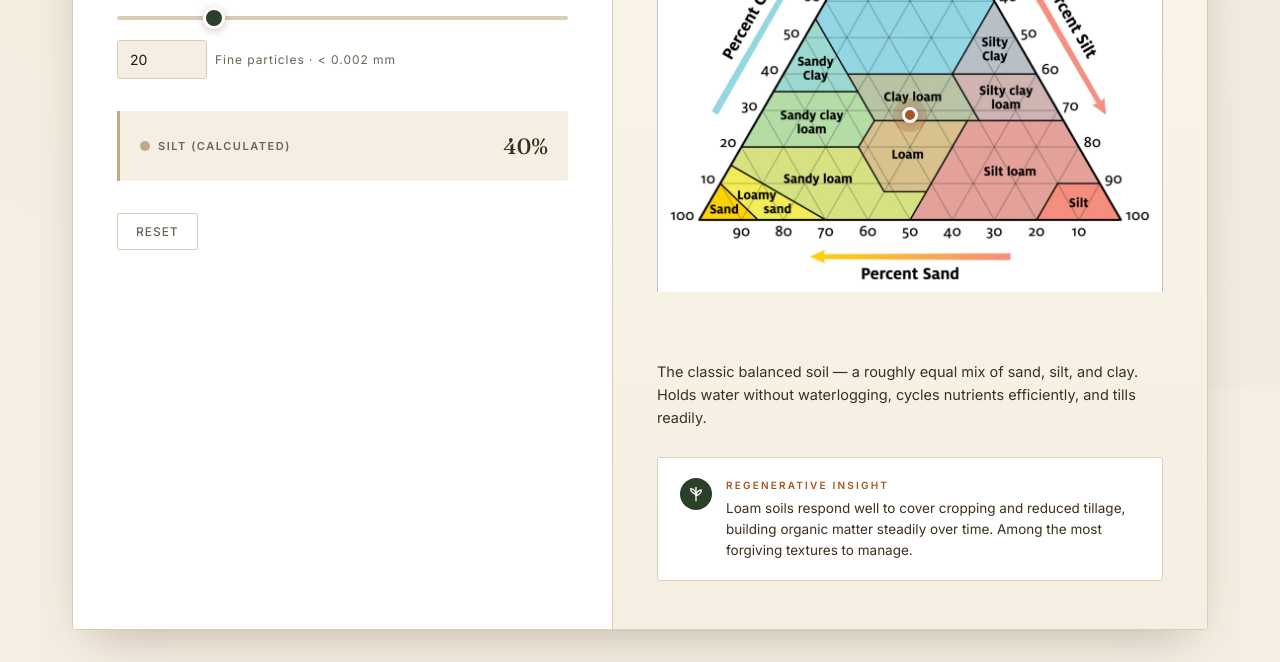
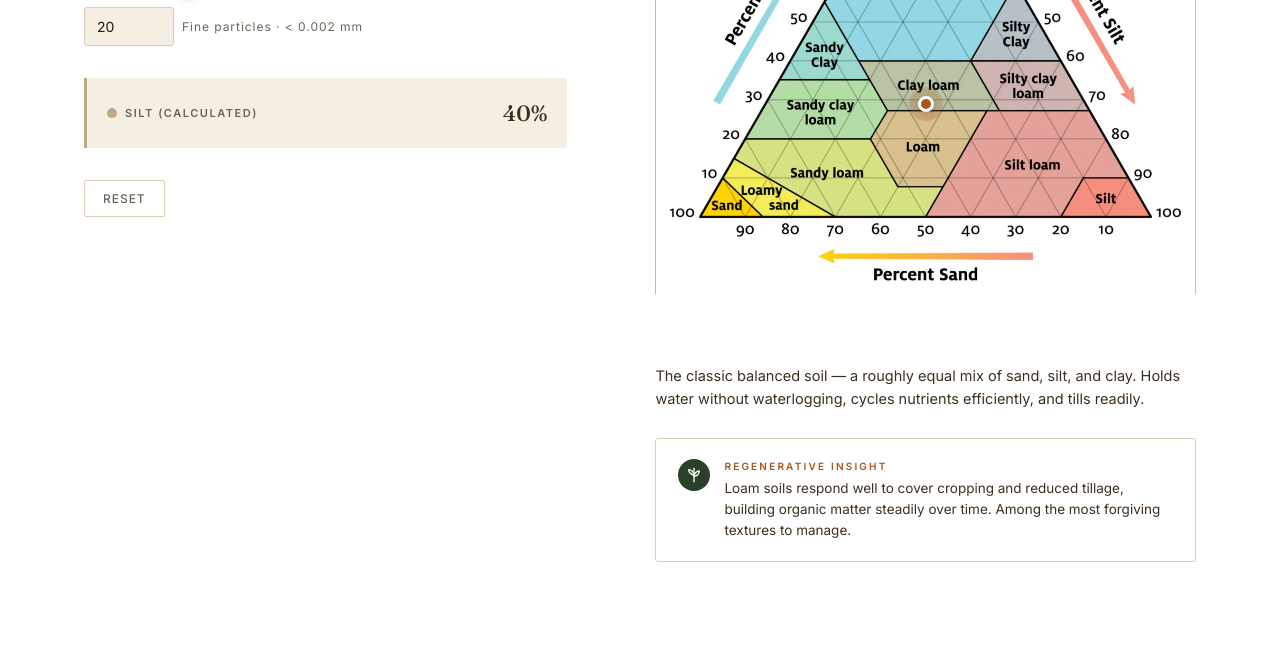
Before and after one commit to scisoilmaps-del/soil-texture-calculator-V2, a plain HTML site: page index.html in a window 1280 px wide. Shown: the part 410-1072 px from the top of the page. After the commit the page ends 1020 px from the top, so only its background shows below. Drawn offline with Linux system fonts and the light colour scheme.

Commit message:
Add files via upload

```diff
--- a/index.html
+++ b/index.html
@@ -29,7 +29,7 @@
   html, body {
     margin: 0;
     padding: 0;
-    background: var(--sci-cream);
+    background: transparent;
     color: var(--sci-ink);
     font-family: 'Inter', -apple-system, BlinkMacSystemFont, sans-serif;
     font-weight: 400;
@@ -40,15 +40,7 @@
 
   /* Subtle paper grain background */
   body::before {
-    content: "";
-    position: absolute;
-    inset: 0;
-    background-image:
-      radial-gradient(circle at 20% 30%, rgba(168, 85, 31, 0.04) 0%, transparent 40%),
-      radial-gradient(circle at 80% 70%, rgba(63, 92, 58, 0.04) 0%, transparent 45%);
-    pointer-events: none;
-    z-index: 0;
-    will-change: auto;
+    display: none;
   }
 
   /* ============ HEADER ============ */
@@ -163,27 +155,26 @@
     position: relative;
     z-index: 1;
     max-width: 1200px;
-    margin: 0 auto;
-    padding: 32px;
+    margin: 0 auto 0;
+    padding: 0;
     contain: paint;
-    box-sizing: border-box;
   }
   .calc-grid {
     display: grid;
     grid-template-columns: 1fr 1.1fr;
     gap: 0;
     background: #FFFFFF;
-    border: 1px solid var(--sci-line);
-    border-radius: 4px;
+    border: none;
+    border-radius: 0;
     overflow: hidden;
-    box-shadow: var(--shadow-raised);
+    box-shadow: none;
     align-items: stretch;
   }
 
   .calc-inputs {
     padding: 48px 44px;
     background: #FFFFFF;
-    border-right: 1px solid var(--sci-line);
+    border-right: none;
     display: flex;
     flex-direction: column;
     gap: 32px;
@@ -369,7 +360,7 @@
   /* ============ RESULTS PANEL ============ */
   .calc-results {
     padding: 48px 44px;
-    background: linear-gradient(180deg, #FBF6EB 0%, var(--sci-cream) 100%);
+    background: transparent;
     display: flex;
     flex-direction: column;
     gap: 28px;
@@ -558,12 +549,15 @@
     position: relative;
     width: 100%;
     height: 100%;
+    background: #FFFFFF;
+    border-radius: 4px;
   }
   .triangle-overlay img {
     width: 100%;
     height: 100%;
     display: block;
     object-fit: contain;
+    mix-blend-mode: multiply;
   }
   .sample-point-dot,
   .sample-point-halo {
```
